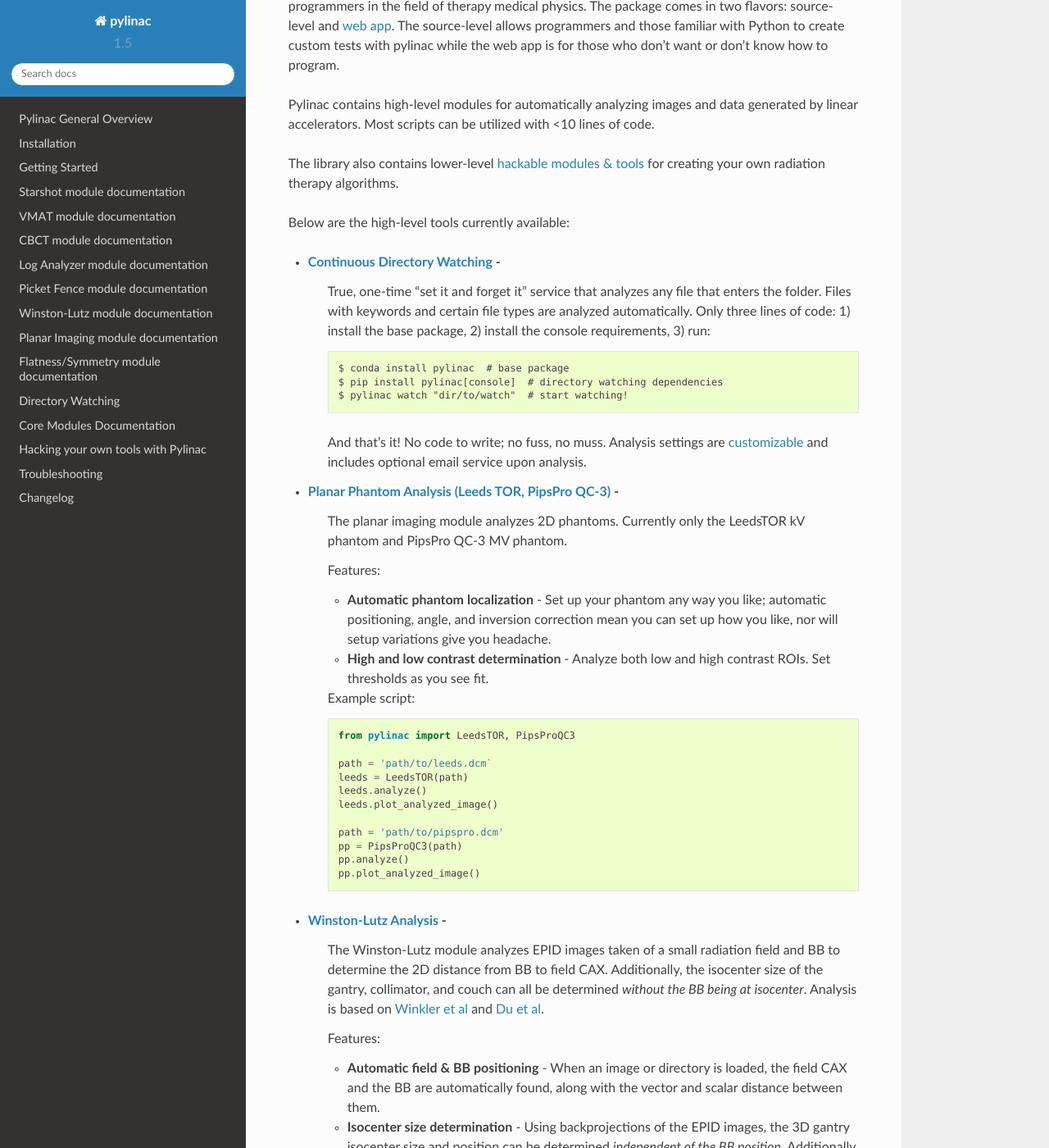
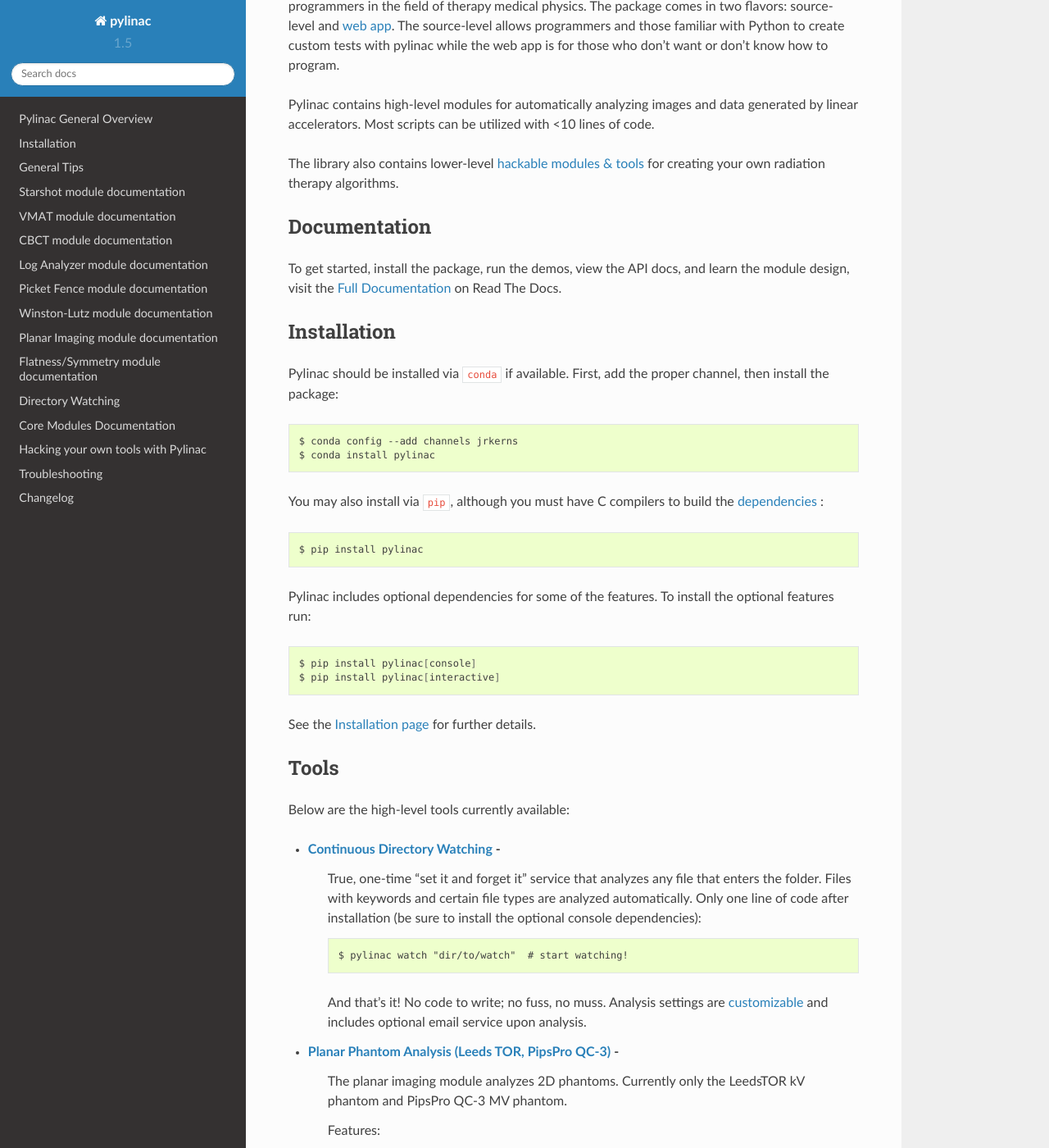
Before and after one commit to jrkerns/pylinac, a Sphinx documentation site: the page built from docs/source/index.rst, in a window 1280 px wide and 1400 px high, scrolled down 276 px. Shown: the whole window at 82% size. Built offline with Sphinx 7.4.7 and the Read the Docs theme 2.0.0, drawn with Linux system fonts in a browser that asks for light colours; some of the changed text lies outside the part shown.

Commit message:
updated the docs with tweaks and v1.6 changelog start

```diff
--- a/README.rst
+++ b/README.rst
@@ -44,15 +44,48 @@
 The library also contains lower-level `hackable modules & tools <http://pylinac.readthedocs.org/en/latest/pylinac_core_hacking.html>`_
 for creating your own radiation therapy algorithms.
 
+Documentation
+-------------
+
+To get started, install the package, run the demos, view the API docs, and learn the module design, visit the
+`Full Documentation <http://pylinac.readthedocs.org/>`_ on Read The Docs.
+
+Installation
+------------
+
+Pylinac should be installed via ``conda`` if available. First, add the proper channel, then install the package:
+
+.. code-block:: bash
+
+    $ conda config --add channels jrkerns
+    $ conda install pylinac
+
+You may also install via ``pip``, although you must have C compilers to build the
+`dependencies <http://pylinac.readthedocs.io/en/latest/installation.html#dependencies>`_ :
+
+.. code-block:: bash
+
+    $ pip install pylinac
+
+Pylinac includes optional dependencies for some of the features. To install the optional features run:
+
+.. code-block:: bash
+
+    $ pip install pylinac[console]
+    $ pip install pylinac[interactive]
+
+See the `Installation page <http://pylinac.readthedocs.io/en/latest/installation.html>`_ for further details.
+
+Tools
+-----
+
 Below are the high-level tools currently available:
 
 * `Continuous Directory Watching <http://pylinac.readthedocs.org/en/stable/watcher.html>`_ -
    True, one-time "set it and forget it" service that analyzes any file that enters the folder. Files with
    keywords and certain file types are analyzed automatically.
-   Only three lines of code: 1) install the base package, 2) install the console requirements, 3) run::
+   Only one line of code after installation (be sure to install the optional console dependencies)::
 
-     $ conda install pylinac  # base package
-     $ pip install pylinac[console]  # directory watching dependencies
      $ pylinac watch "dir/to/watch"  # start watching!
 
    And that's it! No code to write; no fuss, no muss.
--- a/docs/source/changelog.rst
+++ b/docs/source/changelog.rst
@@ -2,6 +2,43 @@
 =========
 Changelog
 =========
+
+V 1.6.0
+-------
+
+General Changes
+^^^^^^^^^^^^^^^
+
+* Changed the default colormap of dicom/grayscale images to be "normal" gray vs the former inverted gray.
+  Brought up in `(#70) <https://github.com/jrkerns/pylinac/issues/70>`_ .
+* Added a colormap setting that can be changed. See :ref:`changing_colormaps`
+* Added a utility function :func:`~pylinac.core.utilities.clear_data_files` to clear demo files and classifier files.
+* Added a dependency to the pylinac requirements: ``scikit-learn``. This library will allow for machine learning
+  advancements to be used with pylinac. I am aware of the increasing number of dependencies; pylinac has reached
+  a plateau I believe in terms of advancement and I hope that this is the last dependency I add.
+
+Winston-Lutz
+^^^^^^^^^^^^
+
+* `(#69) <https://github.com/jrkerns/pylinac/issues/69>`_ Added EPID position tracking.
+* Certain properties of WL images have been deprecated. ``x_offset`` has been replaced by :func:`~pylinac.winston_lutz.WLImage.bb_x_offset` and respectively
+  for the other axes. Usage of the old properties will raise a deprecation warning and will be removed in v1.7.
+
+  .. note::
+
+    The deprecation warnings may not show up, depending on your python version and/or warning settings. See
+    the `python docs <https://docs.python.org/3.5/library/warnings.html#warning-categories>`_ for more info.
+
+CBCT
+^^^^
+
+* Added a Support Vector Machine classifier option for finding the HU slice. The classifier is faster (~30%) than
+  the brute force method. This option is available as a parameter in the :meth:`~pylinac.cbct.CBCT.analyze` method as ``use_classifier``.
+  In the event the classifier does not find any relevant HU slices, it will gracefully fall back to the brute force
+  method with a runtime warning. Because of the fallback feature, the classifier is now used first by default.
+  Using the classifier requires a one-time download to the demo folder, which happens automatically; just make sure
+  you're connected to the internet.
+
 
 V 1.5.6
 -------
--- a/docs/source/index.rst
+++ b/docs/source/index.rst
@@ -10,7 +10,7 @@
 
    overview
    installation
-   getting_started
+   general_tips
    starshot_docs
    vmat_docs
    cbct_docs
--- a/docs/source/installation.rst
+++ b/docs/source/installation.rst
@@ -16,7 +16,7 @@
 ^^^^^^^^^^^^^^^
 
 The first and recommended way to get ``pylinac`` is through ``conda``.
-Make sure you have ``conda`` first (:ref:`distro_stack`). Add my channel to your conda configuration, and then install:
+Make sure you have ``conda`` first (see :ref:`distro_stack`). Add my channel to your conda configuration, and then install:
 
 .. code-block:: bash
 
```
Also changed, not shown: other parts of README.rst (+3 -7 lines), docs/source/general_tips.rst (renamed from docs/source/getting_started.rst, +51 -7 lines), docs/source/overview.rst (+13 -10 lines).
